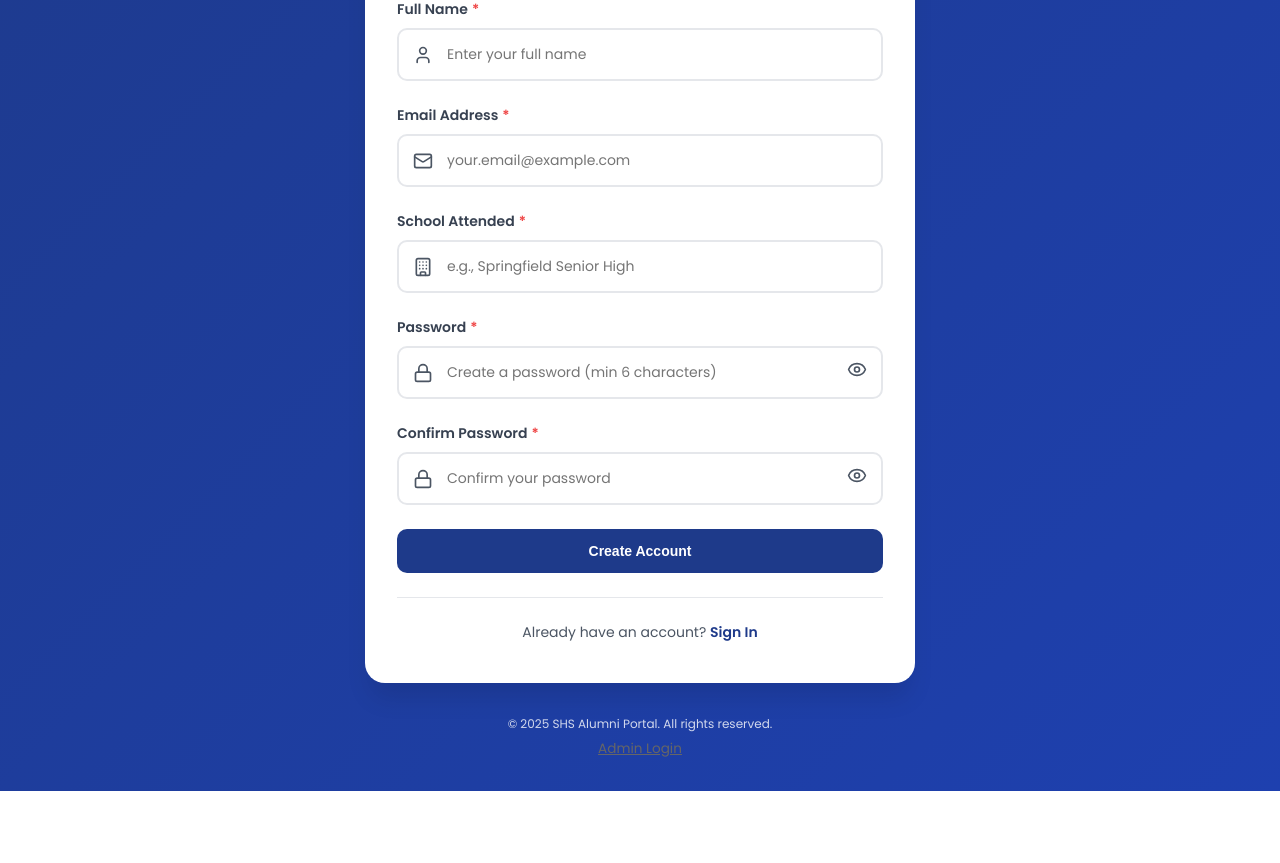
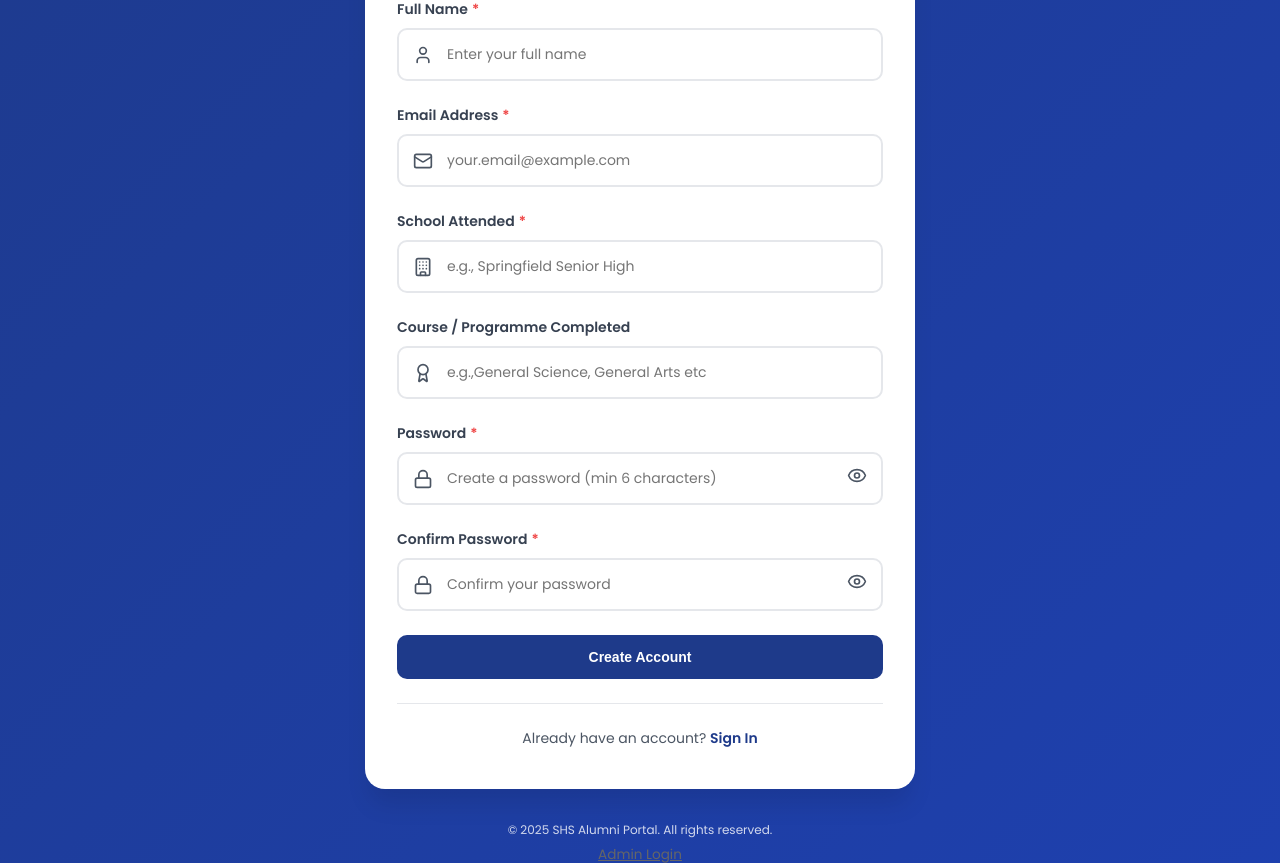
Before and after one commit to Itz-CTRL/group-work, a Flask app: page /signup in a window 1280 px wide. Shown: the part 424-1287 px from the top of the page. Before the commit the page ends 1215 px from the top, so only its background shows below. Run offline with Flask 3, Linux system fonts and the light colour scheme; some libraries are stand-ins or nearby versions.

Commit message:
Describe your new changes

```diff
--- a/app.py
+++ b/app.py
@@ -218,6 +218,10 @@ def init_db():
         cur.execute('ALTER TABLE users ADD COLUMN open_to_networking INTEGER DEFAULT 1')
     except sqlite3.OperationalError:
         pass
+    try:
+        cur.execute('ALTER TABLE users ADD COLUMN course TEXT')
+    except sqlite3.OperationalError:
+        pass
     # Non-breaking ALTERs for transcripts: add purpose and addressed_to if missing
     try:
         cur.execute('ALTER TABLE transcripts ADD COLUMN purpose TEXT')
@@ -264,14 +268,15 @@ def signup():
         return redirect(url_for('signup'))
 
     school = request.form.get('school')
+    course = request.form.get('course')
     password_hash = generate_password_hash(password)
     conn = get_db_connection()
     cur = conn.cursor()
     try:
         # include optional profile columns (house, school) if present
         house = request.form.get('house') or None
-        cur.execute('INSERT INTO users (name, email, password_hash, role, created_at, house, school) VALUES (?, ?, ?, ?, ?, ?, ?)',
-                    (name, email, password_hash, role, datetime.utcnow().isoformat(), house, school))
+        cur.execute('INSERT INTO users (name, email, password_hash, role, created_at, house, school, course) VALUES (?, ?, ?, ?, ?, ?, ?, ?)',
+                    (name, email, password_hash, role, datetime.utcnow().isoformat(), house, school, course))
         conn.commit()
         user_id = cur.lastrowid
     except sqlite3.IntegrityError:
@@ -291,6 +296,11 @@ def signup():
     session['email'] = email
     session['role'] = role
     session['name'] = name
+    # expose course to session for immediate use in templates
+    try:
+        session['course'] = course
+    except Exception:
+        session['course'] = session.get('course')
 
     flash('Account created and signed in.', 'success')
     if role == 'admin':
@@ -359,8 +369,9 @@ def profile():
         available_for_mentorship = 1 if request.form.get('available_for_mentorship') else 0
         open_to_networking = 1 if request.form.get('open_to_networking') else 0
         # update user (school is NOT editable from profile per design)
-        cur.execute('''UPDATE users SET name = ?, house = ?, graduation_year = ?, phone = ?, current_position = ?, company = ?, industry = ?, location = ?, bio = ?, linkedin = ?, twitter = ?, website = ?, github = ?, show_in_directory = ?, available_for_mentorship = ?, open_to_networking = ? WHERE email = ?''',
-                    (name, house, graduation_year, phone, current_position, company, industry, location, bio, linkedin, twitter, website, github, show_in_directory, available_for_mentorship, open_to_networking, session.get('email')))
+        # allow updating 'course' from profile settings as well
+        cur.execute('''UPDATE users SET name = ?, house = ?, graduation_year = ?, phone = ?, current_position = ?, company = ?, industry = ?, location = ?, bio = ?, linkedin = ?, twitter = ?, website = ?, github = ?, show_in_directory = ?, available_for_mentorship = ?, open_to_networking = ?, course = ? WHERE email = ?''',
+                (name, house, graduation_year, phone, current_position, company, industry, location, bio, linkedin, twitter, website, github, show_in_directory, available_for_mentorship, open_to_networking, request.form.get('course'), session.get('email')))
         conn.commit()
         # update session so dashboard shows latest values immediately
         session['name'] = name
@@ -376,7 +387,7 @@ def profile():
         # after updating profile, send user back to dashboard so changes are visible
         return redirect(url_for('student_dashboard'))
 
-    row = cur.execute('SELECT id, name, email, role, created_at, house, school, graduation_year, phone, current_position, company, industry, location, bio, linkedin, twitter, website, github, show_in_directory, available_for_mentorship, open_to_networking FROM users WHERE email = ?', (session.get('email'),)).fetchone()
+    row = cur.execute('SELECT id, name, email, role, created_at, house, school, graduation_year, phone, current_position, company, industry, location, bio, linkedin, twitter, website, github, show_in_directory, available_for_mentorship, open_to_networking, course FROM users WHERE email = ?', (session.get('email'),)).fetchone()
     user = dict(row) if row else None
     # ensure session contains latest profile values for immediate display on dashboard
     if user:
@@ -388,6 +399,8 @@ def profile():
             session['school'] = user.get('school')
         if user.get('graduation_year'):
             session['graduation_year'] = user.get('graduation_year')
+        if user.get('course'):
+            session['course'] = user.get('course')
     conn.close()
     return render_template('profile.html', user=user)
 
--- a/templates/profile.html
+++ b/templates/profile.html
@@ -115,6 +115,11 @@
           <input id="house" name="house" type="text" placeholder="e.g., Red House, Blue House" value="{{ user.house if user and user.house else '' }}" />
         </div>
 
+          <div class="form-group">
+            <label for="course">Course / Programme Completed</label>
+            <input id="course" name="course" type="text" placeholder="e.g., BSc Computer Science" value="{{ user.course if user and user.course else '' }}" />
+          </div>
+
         <h3 style="margin:2rem 0 1rem;padding-bottom:0.75rem;border-bottom:2px solid var(--gray-200)">Professional Information</h3>
 
         <div style="display:grid;grid-template-columns:repeat(auto-fit,minmax(300px,1fr));gap:1rem">
--- a/templates/signup.html
+++ b/templates/signup.html
@@ -376,6 +376,21 @@
             </div>
           </div>
 
+          <!-- Course / Programme Completed -->
+          <div class="form-group">
+            <label class="form-label" for="course">Course / Programme Completed</label>
+            <div class="input-wrapper">
+              <i data-lucide="award" class="input-icon" style="width: 20px; height: 20px;"></i>
+              <input
+                type="text"
+                id="course"
+                name="course"
+                class="form-input"
+                placeholder="e.g.,General Science, General Arts etc"
+              />
+            </div>
+          </div>
+
           <!-- Password -->
           <div class="form-group">
             <label class="form-label required" for="password">Password</label>
--- a/templates/student_dashboard.html
+++ b/templates/student_dashboard.html
@@ -1190,7 +1190,7 @@
         </div>
         <div class="info-item">
           <span class="info-label">Programme Completed</span>
-          <span class="info-value">{{ session.get('programme', 'General Science') }}</span>
+          <span class="info-value">{{ session.get('course') or session.get('programme') or 'General Science' }}</span>
         </div>
         <div class="info-item">
           <span class="info-label">Year of Graduation</span>
```
Also changed, not shown: templates/donate.html (+8 -8 lines), shs_portal.db.
